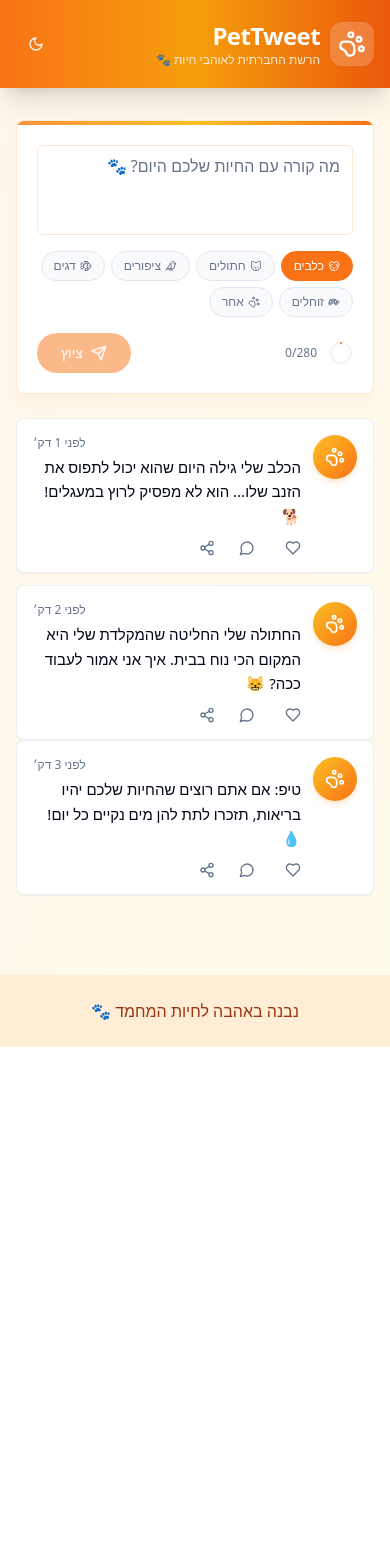
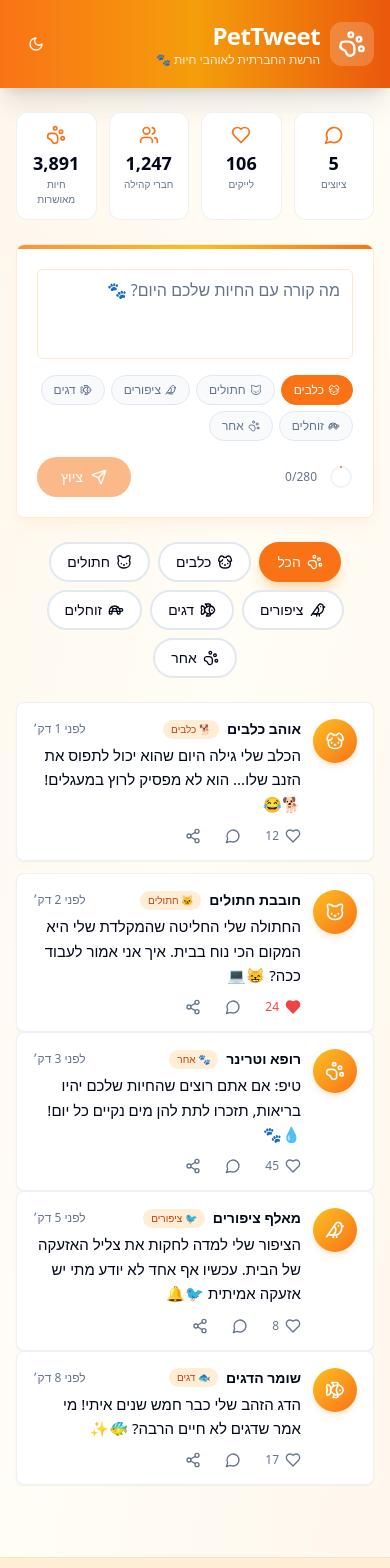
Before and after one commit to galis48/critter-tweet-time, a React (Vite) app: page / in a window 390 px wide. Shown: the top 1568 px of the page. Before the commit the page ends 1047 px from the top, so only its background shows below. Built offline with nearby package versions, Linux system fonts and the light colour scheme.

Commit message:
Add pet categories and features
Co-authored-by: galis48 <210705087+galis48@users.noreply.github.com>

```diff
--- a/src/pages/Index.tsx
+++ b/src/pages/Index.tsx
@@ -1,88 +1,147 @@
-
 import React, { useState, useEffect } from 'react';
-import { Cat } from 'lucide-react';
+import { PawPrint } from 'lucide-react';
 import Header from '@/components/Header';
 import TweetComposer from '@/components/TweetComposer';
 import TweetCard from '@/components/TweetCard';
-
-interface Tweet {
-  id: string;
-  content: string;
-  timestamp: Date;
-}
+import CategoryFilter from '@/components/CategoryFilter';
+import StatsBar from '@/components/StatsBar';
+import TrendingSidebar from '@/components/TrendingSidebar';
+import { Tweet, PetCategory, AUTHOR_NAMES } from '@/lib/types';
 
 const Index = () => {
   const [tweets, setTweets] = useState<Tweet[]>([]);
+  const [selectedCategory, setSelectedCategory] = useState<PetCategory | 'all'>('all');
 
-  // Load tweets from localStorage on component mount
   useEffect(() => {
-    const savedTweets = localStorage.getItem('petTweets');
+    const savedTweets = localStorage.getItem('petTweets_v2');
     if (savedTweets) {
       const parsedTweets = JSON.parse(savedTweets).map((tweet: any) => ({
         ...tweet,
-        timestamp: new Date(tweet.timestamp)
+        timestamp: new Date(tweet.timestamp),
       }));
       setTweets(parsedTweets);
     } else {
-      // Add some sample tweets if no saved tweets exist
       const sampleTweets: Tweet[] = [
         {
           id: '1',
-          content: 'הכלב שלי גילה היום שהוא יכול לתפוס את הזנב שלו... הוא לא מפסיק לרוץ במעגלים! 🐕',
-          timestamp: new Date(Date.now() - 60000)
+          content: 'הכלב שלי גילה היום שהוא יכול לתפוס את הזנב שלו... הוא לא מפסיק לרוץ במעגלים! 🐕😂',
+          timestamp: new Date(Date.now() - 60000),
+          category: 'dogs',
+          likes: 12,
+          liked: false,
+          authorName: 'אוהב כלבים',
         },
         {
           id: '2',
-          content: 'החתולה שלי החליטה שהמקלדת שלי היא המקום הכי נוח בבית. איך אני אמור לעבוד ככה? 😸',
-          timestamp: new Date(Date.now() - 120000)
+          content: 'החתולה שלי החליטה שהמקלדת שלי היא המקום הכי נוח בבית. איך אני אמור לעבוד ככה? 😸💻',
+          timestamp: new Date(Date.now() - 120000),
+          category: 'cats',
+          likes: 24,
+          liked: true,
+          authorName: 'חובבת חתולים',
         },
         {
           id: '3',
-          content: 'טיפ: אם אתם רוצים שהחיות שלכם יהיו בריאות, תזכרו לתת להן מים נקיים כל יום! 💧',
-          timestamp: new Date(Date.now() - 180000)
-        }
+          content: 'טיפ: אם אתם רוצים שהחיות שלכם יהיו בריאות, תזכרו לתת להן מים נקיים כל יום! 💧🐾',
+          timestamp: new Date(Date.now() - 180000),
+          category: 'other',
+          likes: 45,
+          liked: false,
+          authorName: 'רופא וטרינר',
+        },
+        {
+          id: '4',
+          content: 'הציפור שלי למדה לחקות את צליל האזעקה של הבית. עכשיו אף אחד לא יודע מתי יש אזעקה אמיתית 🐦🔔',
+          timestamp: new Date(Date.now() - 300000),
+          category: 'birds',
+          likes: 8,
+          liked: false,
+          authorName: 'מאלף ציפורים',
+        },
+        {
+          id: '5',
+          content: 'הדג הזהב שלי כבר חמש שנים איתי! מי אמר שדגים לא חיים הרבה? 🐠✨',
+          timestamp: new Date(Date.now() - 500000),
+          category: 'fish',
+          likes: 17,
+          liked: false,
+          authorName: 'שומר הדגים',
+        },
       ];
       setTweets(sampleTweets);
     }
   }, []);
 
-  // Save tweets to localStorage whenever tweets change
   useEffect(() => {
-    localStorage.setItem('petTweets', JSON.stringify(tweets));
+    if (tweets.length > 0) {
+      localStorage.setItem('petTweets_v2', JSON.stringify(tweets));
+    }
   }, [tweets]);
 
-  const addTweet = (content: string) => {
+  const addTweet = (content: string, category: PetCategory) => {
+    const randomName = AUTHOR_NAMES[Math.floor(Math.random() * AUTHOR_NAMES.length)];
     const newTweet: Tweet = {
       id: Date.now().toString(),
       content,
-      timestamp: new Date()
+      timestamp: new Date(),
+      category,
+      likes: 0,
+      liked: false,
+      authorName: randomName,
     };
-    setTweets(prevTweets => [newTweet, ...prevTweets]);
+    setTweets((prev) => [newTweet, ...prev]);
   };
 
+  const handleLike = (id: string) => {
+    setTweets((prev) =>
+      prev.map((t) =>
+        t.id === id
+          ? { ...t, liked: !t.liked, likes: t.liked ? t.likes - 1 : t.likes + 1 }
+          : t
+      )
+    );
+  };
+
+  const filteredTweets =
+    selectedCategory === 'all'
+      ? tweets
+      : tweets.filter((t) => t.category === selectedCategory);
+
+  const totalLikes = tweets.reduce((sum, t) => sum + t.likes, 0);
+
   return (
-    <div className="min-h-screen bg-gradient-to-br from-orange-50 to-amber-50 dark:from-background dark:to-background">
+    <div className="min-h-screen bg-gradient-to-br from-orange-50 via-amber-50/50 to-orange-50 dark:from-background dark:via-background dark:to-background">
       <Header />
-      <main className="container mx-auto px-4 py-8 max-w-2xl">
-        <TweetComposer onTweet={addTweet} />
+      <main className="container mx-auto px-4 py-6 max-w-4xl">
+        <div className="grid grid-cols-1 lg:grid-cols-[1fr_260px] gap-6">
+          <div>
+            <StatsBar tweetCount={tweets.length} totalLikes={totalLikes} />
+            <TweetComposer onTweet={addTweet} />
+            <CategoryFilter selected={selectedCategory} onSelect={setSelectedCategory} />
 
-        <div className="space-y-0">
-          {tweets.length === 0 ? (
-            <div className="text-center py-12">
-              <Cat className="h-16 w-16 mx-auto text-gray-400 mb-4" />
-              <p className="text-gray-500 text-lg">עדיין אין ציוצים</p>
-              <p className="text-gray-400">היו הראשונים לשתף!</p>
+            <div className="space-y-0">
+              {filteredTweets.length === 0 ? (
+                <div className="text-center py-16">
+                  <PawPrint className="h-16 w-16 mx-auto text-muted-foreground/40 mb-4" />
+                  <p className="text-muted-foreground text-lg font-medium">אין ציוצים בקטגוריה הזו</p>
+                  <p className="text-muted-foreground/60 text-sm">היו הראשונים לשתף!</p>
+                </div>
+              ) : (
+                filteredTweets.map((tweet) => (
+                  <TweetCard key={tweet.id} tweet={tweet} onLike={handleLike} />
+                ))
+              )}
             </div>
-          ) : (
-            tweets.map(tweet => (
-              <TweetCard key={tweet.id} tweet={tweet} />
-            ))
-          )}
+          </div>
+
+          <aside className="hidden lg:block sticky top-6 self-start">
+            <TrendingSidebar />
+          </aside>
         </div>
       </main>
 
-      <footer className="bg-orange-100 dark:bg-orange-950 text-center py-6 mt-12">
-        <p className="text-orange-800 dark:text-orange-300">
+      <footer className="bg-orange-100 dark:bg-orange-950/50 text-center py-6 mt-12 border-t border-orange-200/50 dark:border-orange-900/30">
+        <p className="text-orange-800 dark:text-orange-300 text-sm">
           נבנה באהבה לחיות המחמד 🐾
         </p>
       </footer>
```
